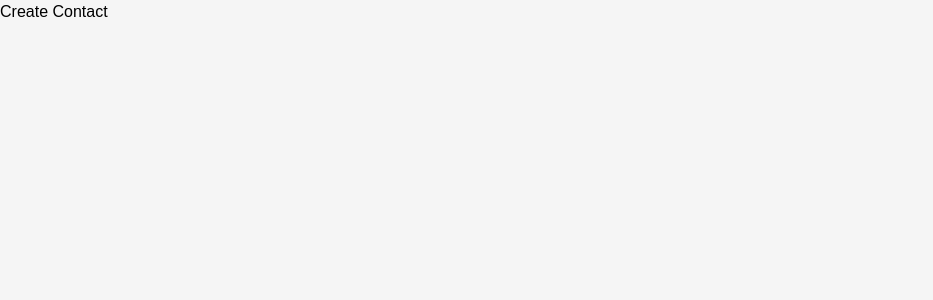
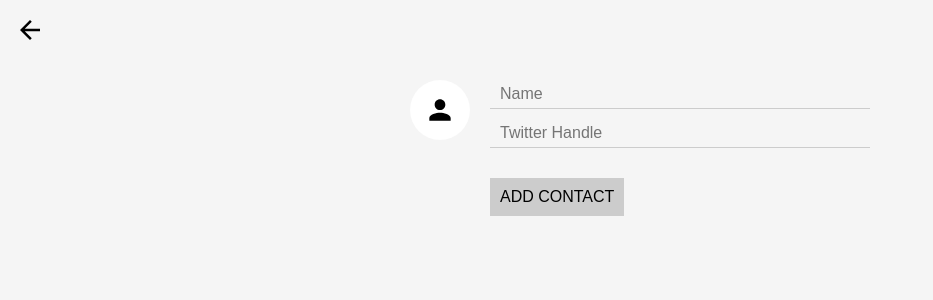
Before and after one commit to AnantVijaySingh/react-nanodegree, a React (Create React App) app in the folder contacts/: page /create in a window 1280 px wide. Shown: the top 300 px of the page, without its empty margins (0-933 px from the left). Built offline with nearby package versions, Linux system fonts and the light colour scheme; no server answers.

Commit message:
Contacts App

```diff
--- a/contacts/package.json
+++ b/contacts/package.json
@@ -4,6 +4,7 @@
   "private": true,
   "dependencies": {
     "escape-string-regexp": "^1.0.5",
+    "form-serialize": "^0.7.2",
     "prop-types": "^15.6.1",
     "react": "^16.3.0",
     "react-dom": "^16.3.0",
--- a/contacts/src/App.js
+++ b/contacts/src/App.js
@@ -14,7 +14,7 @@
             .then((contacts) => {
             this.setState(() => ({contacts: contacts}))
             })
-    }
+    };
 
     removeContact = (contact) => {
         this.setState(function (currentState) {
@@ -25,6 +25,14 @@
         ContactsAPI.remove(contact)
     };
 
+    createContact = (contact) => {
+        ContactsAPI.create(contact)
+            .then((contact) => {
+            this.setState((currentState) => ({
+                contacts: currentState.contacts.concat(contact)
+            }))
+            })
+    };
     // Parenthesize the body of function to return an object literal expression:
     // (params) => ({foo: bar})
 
@@ -38,8 +46,20 @@
                         onNavigate={this.createContact}
                         contacts={this.state.contacts} />
                 )} />
-                {/*We can simply use component prop instead of render if we want to pass a component that does not require and prop to be added*/}
-                <Route path="/create" component={CreateContact} />
+                {/*We can simply use component prop instead of render if we want to pass a component that does not require and prop to be added
+                <Route path="/create" component={CreateContact} /> */}
+
+                {/* ------ Route provides us with a history prop that has a push method that helps to change the URL to navigate the app -------- */ }
+
+                {/* We are also using an arrow function instead of simply passing this.createContact(contact) to the onCreateContact prop because we want to use the history prop to update the URL */ }
+                <Route path="/create" render={({ history }) => (
+                    <CreateContact
+                        onCreateContact={(contact) => {
+                            this.createContact(contact);
+                            history.push('/');
+                        }}
+                    />
+                )}  />
             </div>
         )
     }
--- a/contacts/src/CreateContact.js
+++ b/contacts/src/CreateContact.js
@@ -1,9 +1,40 @@
 import React , { Component } from 'react';
+import {Link} from 'react-router-dom';
+import ImageInput from "./ImageInput";
+import serializeForm from "form-serialize";
 
 class CreateContact extends Component{
+
+    handleSubmit = (e) => {
+        e.preventDefault();
+        const values = serializeForm(e.target,{hash:true});
+        console.log('Form Values',values);
+
+        if(this.props.onCreateContact) {
+            this.props.onCreateContact(values);
+        }
+    };
+
     render() {
         return (
-            <div>Create Contact</div>
+            <div>
+                <Link
+                    to="/"
+                    className="close-create-contact"
+                >Back</Link>
+                <form onSubmit={this.handleSubmit}  className="create-contact-form">
+                    <ImageInput
+                        className="create-contact-avatar-input"
+                        name="avatarURL"
+                        maxheight={64}
+                    />
+                    <div className="create-contact-details">
+                        <input type="text" name="name" placeholder="Name" />
+                        <input type="text" name="handle" placeholder="Twitter Handle" />
+                        <button>Add Contact</button>
+                    </div>
+                </form>
+            </div>
         )
     }
 }
```
